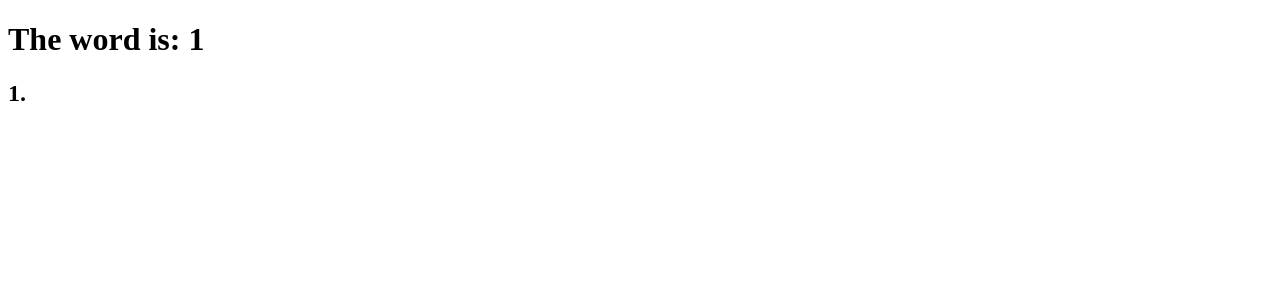
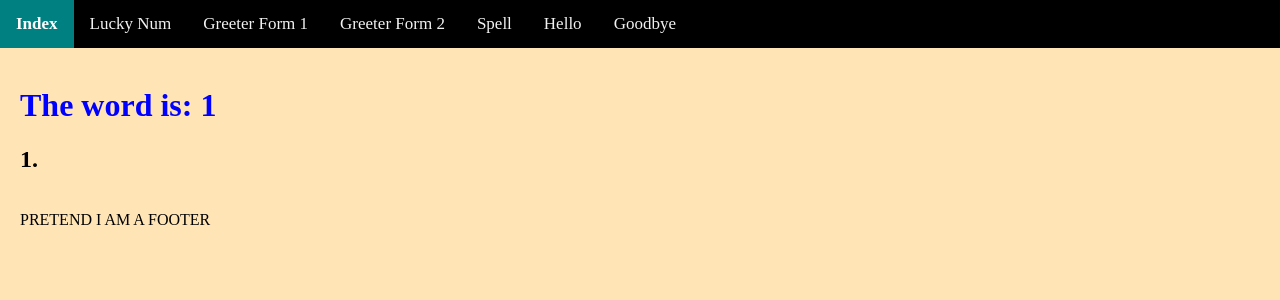
Before and after one commit to HenrySpock/1902, a Flask app: page /spell/1 in a window 1280 px wide. Shown: the top 300 px of the page. Run offline with Flask 2, Linux system fonts and the light colour scheme.

Commit message:
Greeter 3 with navbar and static app.css file

```diff
--- a/app.py
+++ b/app.py
@@ -38,7 +38,7 @@ def say_bye():
     html = "<html><body><h1>Adios!</h1></body></html>"
     return html
 
-@app.route('/temp_test')
+@app.route('/eval')
 def temp():
     msg = "This is the temp_test endpoint."
     return render_template("index.html", msg = msg)
@@ -86,3 +86,7 @@ def shgr2():
 def spell_word(word):
     capw = word.upper()
     return render_template('sp_w.html', word=capw)
+
+@app.route('/base')
+def base():
+    return render_template("base.html")
--- /dev/null
+++ b/static/app.css
@@ -0,0 +1,33 @@
+h1 {
+    color: blue;
+}
+
+body {
+    background-color: moccasin;
+    padding: 0;
+    margin: 0;
+}
+
+.navbar {
+    background-color: black;
+    overflow: hidden;
+}
+
+.navbar a{
+    float: left;
+    color: #f2f2f2;
+    text-align: center;
+    padding: 14px 16px;
+    text-decoration: none;
+    font-size: 17px;
+}
+
+.navbar a:hover {
+    background-color: teal;
+    color: white;
+    font-weight: bold;
+}
+
+#content {
+    margin: 20px;
+}
--- /dev/null
+++ b/templates/base.html
@@ -0,0 +1,36 @@
+<!DOCTYPE html>
+<html lang="en">
+<head>
+    <meta charset="UTF-8">
+    <meta http-equiv="X-UA-Compatible" content="IE=edge">
+    <meta name="viewport" content="width=device-width, initial-scale=1.0">
+    <link rel="stylesheet" href="/static/app.css">
+    <title>{% block title %}{% endblock %}</title>
+</head>
+<body>
+
+    <nav class="navbar">
+        <a href="/eval">Index</a>
+        <a href="/lucky">Lucky Num</a>
+        <a href="/form">Greeter Form 1</a>
+        <a href="/form2">Greeter Form 2</a>
+        <a href="/spell/<word>">Spell</a>
+        <a href="/hello">Hello</a>
+        <a href="/goodbye">Goodbye</a>
+    </nav>
+
+    <br>
+        <main id="content">
+            {% block content %}{% endblock %}
+            <br>
+            <footer>
+                PRETEND I AM A FOOTER
+            </footer>
+        </main>
+    <br>
+
+
+
+
+</body>
+</html>
--- a/templates/sp_w.html
+++ b/templates/sp_w.html
@@ -1,12 +1,8 @@
-<!DOCTYPE html>
-<html lang="en">
-<head>
-    <meta charset="UTF-8">
-    <meta http-equiv="X-UA-Compatible" content="IE=edge">
-    <meta name="viewport" content="width=device-width, initial-scale=1.0">
-    <title>Spell Stuff</title>
-</head>
-<body>
+{% extends 'base.html' %}
+
+{% block title %}Spell Word{% endblock %}
+
+{% block content %}
 
     <h1>The word is: {{word}} </h1>
 
@@ -14,5 +10,4 @@
     <h2>{{char}}.</h2>
     {% endfor %}
 
-</body>
-</html>
+{% endblock %}
```
Also changed, not shown: templates/form.html (+5 -12 lines), templates/form2.html (+6 -11 lines), templates/greet.html (+6 -11 lines), templates/greet2.html (+6 -11 lines), templates/index.html (+7 -11 lines), templates/lucky.html (+5 -13 lines), README.md.
